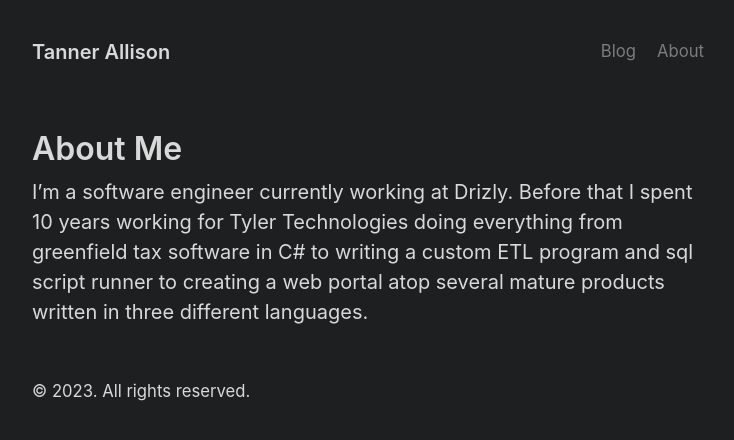
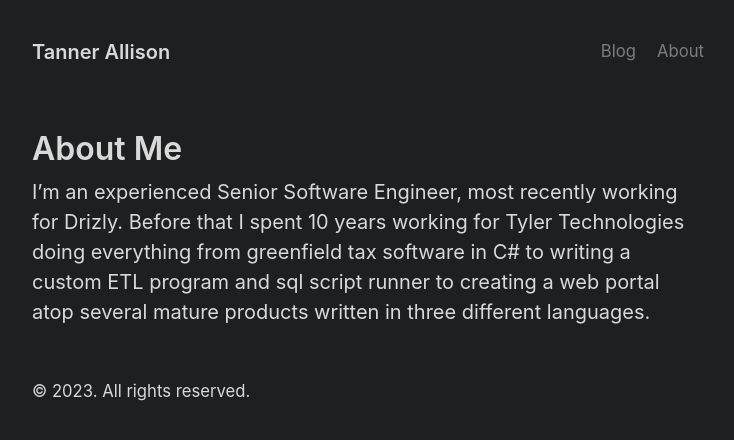
Before and after one commit to tannerallison/tannerallison.github.io, a Jekyll site: the page built from about.md, in a window 1280 px wide. Shown: the top 440 px of the page, without its empty margins (272-1006 px from the left). Built offline with Jekyll 4.4.1, drawn with Linux system fonts in a browser that asks for light colours.

Commit message:
Updating About

```diff
--- a/about.md
+++ b/about.md
@@ -5,4 +5,4 @@ title: About Me
 
 # About Me
 
-I'm a software engineer currently working at Drizly. Before that I spent 10 years working for Tyler Technologies doing everything from greenfield tax software in C# to writing a custom ETL program and sql script runner to creating a web portal atop several mature products written in three different languages.
+I'm an experienced Senior Software Engineer, most recently working for Drizly. Before that I spent 10 years working for Tyler Technologies doing everything from greenfield tax software in C# to writing a custom ETL program and sql script runner to creating a web portal atop several mature products written in three different languages.
```
